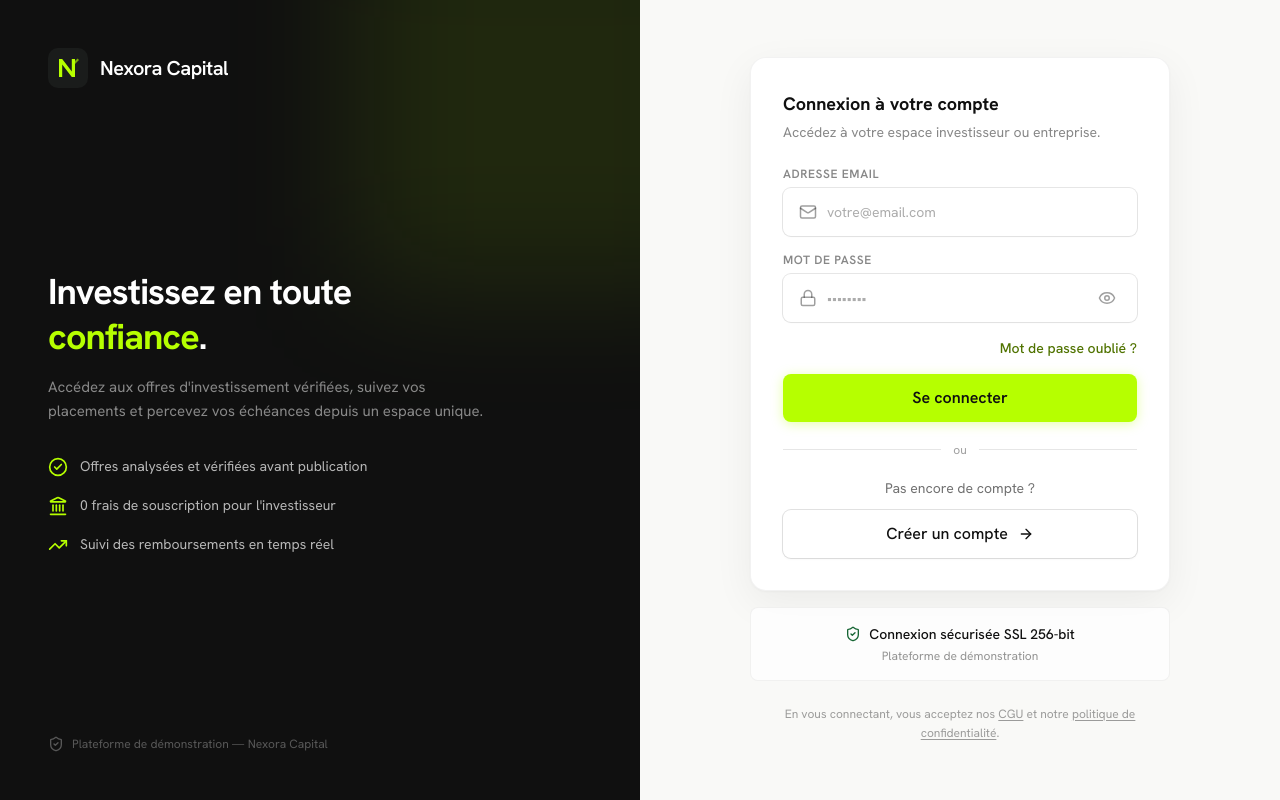
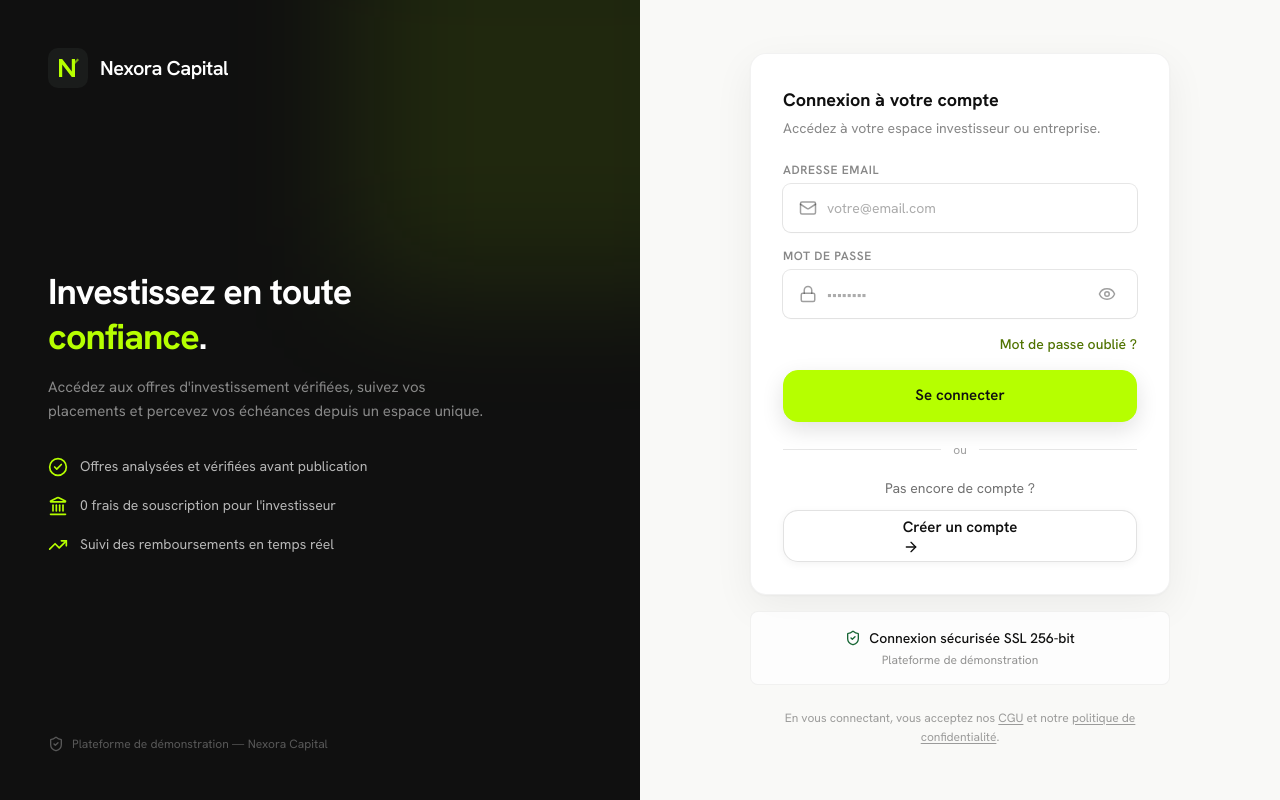
Before and after one commit to Angeouiya/elzora-capital, a Next.js app: page /connexion in a window 1280 px wide. Built offline with nearby package versions, Linux system fonts and the light colour scheme.

Commit message:
feat(ui): redesign premium buttons

```diff
--- a/components/ui/Button.tsx
+++ b/components/ui/Button.tsx
@@ -1,4 +1,5 @@
 "use client";
+
 import { ButtonHTMLAttributes, ReactNode } from "react";
 
 type Variant = "primary" | "secondary" | "ghost" | "destructive";
@@ -9,45 +10,52 @@ interface ButtonProps extends ButtonHTMLAttributes<HTMLButtonElement> {
   size?: Size;
   icon?: ReactNode;
   loading?: boolean;
+  fullWidth?: boolean;
   children: ReactNode;
 }
 
 const variantClasses: Record<Variant, string> = {
   primary:
-    "bg-[#B6FF00] text-[#101010] font-semibold shadow-[0_2px_12px_rgba(182,255,0,0.35)] hover:shadow-[0_4px_20px_rgba(182,255,0,0.45)] hover:brightness-105 active:brightness-95",
+    "border-[#B6FF00] bg-[#B6FF00] text-[#101010] font-semibold shadow-[0_8px_22px_rgba(16,16,16,0.12)] hover:border-[#A8EC00] hover:bg-[#A8EC00] hover:shadow-[0_12px_28px_rgba(16,16,16,0.16)]",
   secondary:
-    "bg-white text-[#101010] font-medium ring-1 ring-[#101010]/12 shadow-[0_1px_3px_rgba(16,16,16,0.05)] hover:ring-[#101010]/25 hover:bg-[#EFFBDD]/60 active:bg-[#EFFBDD]",
-  ghost: "bg-transparent text-[#101010] hover:bg-[#101010]/5 active:bg-[#101010]/10",
+    "border-[#101010]/12 bg-white text-[#101010] font-semibold shadow-[0_2px_8px_rgba(16,16,16,0.05)] hover:border-[#101010]/22 hover:bg-[#F5F5F3] hover:shadow-[0_8px_20px_rgba(16,16,16,0.08)]",
+  ghost:
+    "border-transparent bg-transparent text-[#101010]/68 font-semibold hover:bg-[#101010]/6 hover:text-[#101010]",
   destructive:
-    "bg-[#C62828] text-white font-medium shadow-[0_2px_12px_rgba(198,40,40,0.3)] hover:shadow-[0_4px_18px_rgba(198,40,40,0.4)] hover:brightness-110 active:brightness-95",
+    "border-[#C62828] bg-[#C62828] text-white font-semibold shadow-[0_8px_20px_rgba(16,16,16,0.12)] hover:bg-[#B52222] hover:border-[#B52222] hover:shadow-[0_12px_26px_rgba(16,16,16,0.16)]",
 };
 
 const sizeClasses: Record<Size, string> = {
-  sm: "h-9 px-3.5 text-[13px] rounded-lg gap-1.5",
-  md: "h-11 px-5 text-sm rounded-xl gap-2",
-  lg: "h-12 px-6 text-base rounded-xl gap-2.5",
+  sm: "min-h-10 px-3.5 text-[13px] rounded-[12px] gap-1.5",
+  md: "min-h-11 sm:min-h-12 px-5 text-sm rounded-[14px] gap-2",
+  lg: "min-h-12 sm:min-h-[52px] px-6 sm:px-7 text-[15px] rounded-[15px] gap-2.5",
 };
 
 export function Button({
   variant = "primary",
   size = "md",
   icon,
-  loading,
+  loading = false,
+  fullWidth = false,
   children,
   className = "",
   disabled,
+  type = "button",
   ...props
 }: ButtonProps) {
   return (
     <button
-      className={`inline-flex items-center justify-center font-medium transition-all duration-200 ease-out active:scale-[0.98] focus-visible:outline-2 focus-visible:outline-offset-2 focus-visible:outline-[#101010] disabled:opacity-50 disabled:pointer-events-none disabled:shadow-none ${variantClasses[variant]} ${sizeClasses[size]} ${className}`}
+      type={type}
+      aria-busy={loading || undefined}
+      className={`relative isolate inline-flex items-center justify-center overflow-hidden whitespace-nowrap border select-none transition-[transform,box-shadow,background-color,border-color,color] duration-200 ease-out hover:-translate-y-px active:translate-y-0 active:scale-[0.985] focus-visible:outline-none focus-visible:ring-4 focus-visible:ring-[#B6FF00]/25 focus-visible:ring-offset-2 disabled:pointer-events-none disabled:translate-y-0 disabled:opacity-45 disabled:shadow-none ${variantClasses[variant]} ${sizeClasses[size]} ${fullWidth ? "w-full" : ""} ${className}`}
       disabled={disabled || loading}
       {...props}
     >
       {loading ? (
         <svg
-          className="animate-spin h-4 w-4"
+          className="h-4 w-4 animate-spin"
           viewBox="0 0 24 24"
+          aria-hidden="true"
         >
           <circle
             className="opacity-25"
@@ -55,19 +63,19 @@ export function Button({
             cy="12"
             r="10"
             stroke="currentColor"
-            strokeWidth="4"
+            strokeWidth="3"
             fill="none"
           />
           <path
-            className="opacity-75"
+            className="opacity-80"
             fill="currentColor"
-            d="M4 12a8 8 0 018-8V0C5.373 0 0 5.373 0 12h4z"
+            d="M12 2a10 10 0 00-10 10h3.2A6.8 6.8 0 0112 5.2V2z"
           />
         </svg>
       ) : (
         icon
       )}
-      {children}
+      <span className="min-w-0 truncate">{children}</span>
     </button>
   );
 }
```
